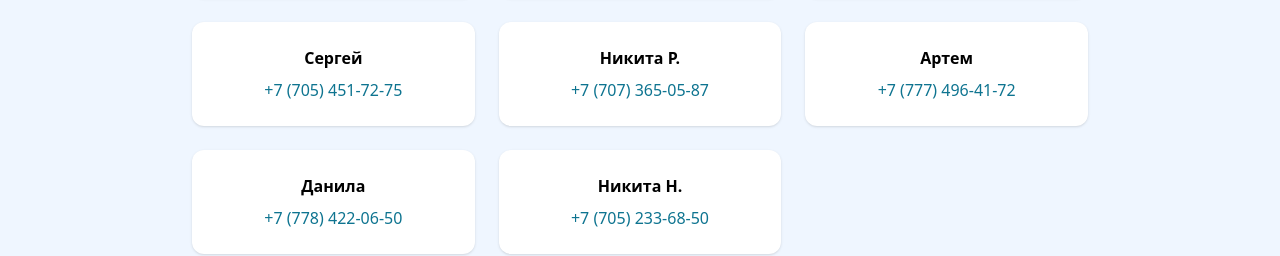
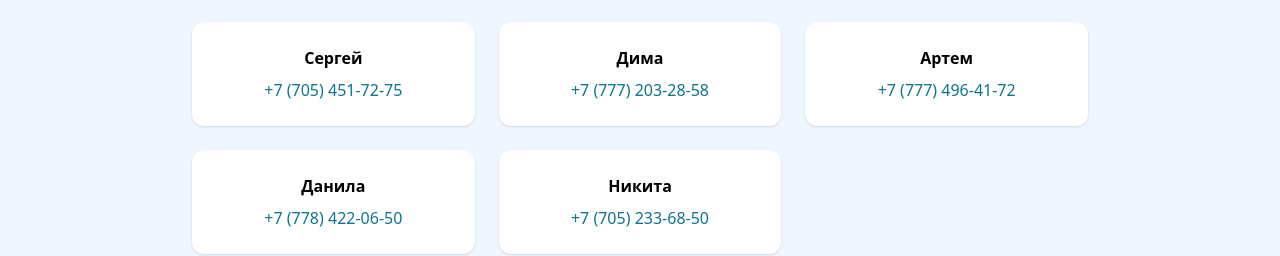
Before and after one commit to vnikonv/aisana, a Nuxt app: page / in a window 1280 px wide. Shown: the part 2266-2522 px from the top of the page. Built offline with nearby package versions, Linux system fonts and the light colour scheme.

Commit message:
Replace Nikita R. with Dima contact info

```diff
--- a/components/ContactsSection.vue
+++ b/components/ContactsSection.vue
@@ -32,8 +32,8 @@
           <p><a href="tel:+77054517275" class="text-cyan-700 hover:underline">+7 (705) 451-72-75</a></p>
         </div>
         <div class="bg-white p-6 rounded-xl shadow hover:shadow-lg transition">
-          <p class="font-semibold mb-2">Никита Р.</p>
-          <p><a href="tel:+77073650587" class="text-cyan-700 hover:underline">+7 (707) 365-05-87</a></p>
+          <p class="font-semibold mb-2">Дима</p>
+          <p><a href="tel:+77073650587" class="text-cyan-700 hover:underline">+7 (777) 203-28-58</a></p>
         </div>
         <div class="bg-white p-6 rounded-xl shadow hover:shadow-lg transition">
           <p class="font-semibold mb-2">Артем</p>
@@ -44,7 +44,7 @@
           <p><a href="tel:+77784220650" class="text-cyan-700 hover:underline">+7 (778) 422-06-50</a></p>
         </div>
         <div class="bg-white p-6 rounded-xl shadow hover:shadow-lg transition">
-          <p class="font-semibold mb-2">Никита Н.</p>
+          <p class="font-semibold mb-2">Никита</p>
           <p><a href="tel:+77052336850" class="text-cyan-700 hover:underline">+7 (705) 233-68-50</a></p>
         </div>
       </div>
```
